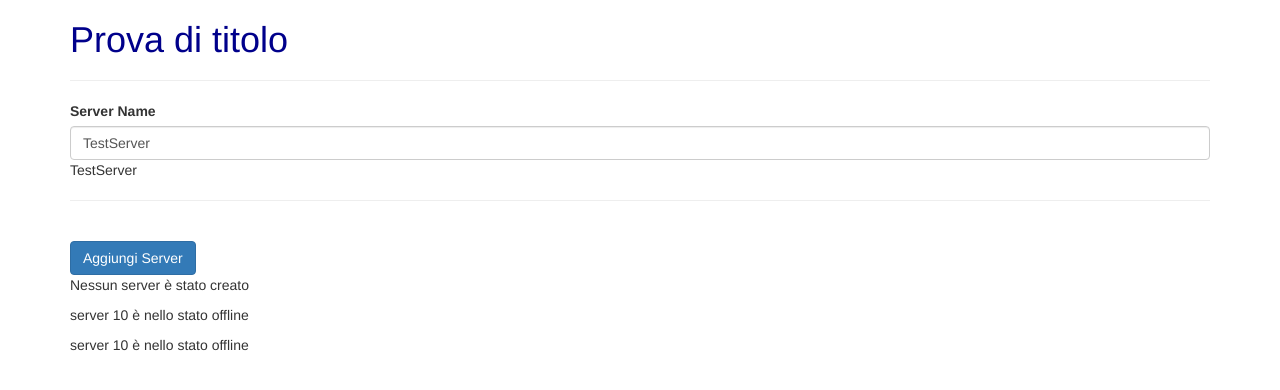
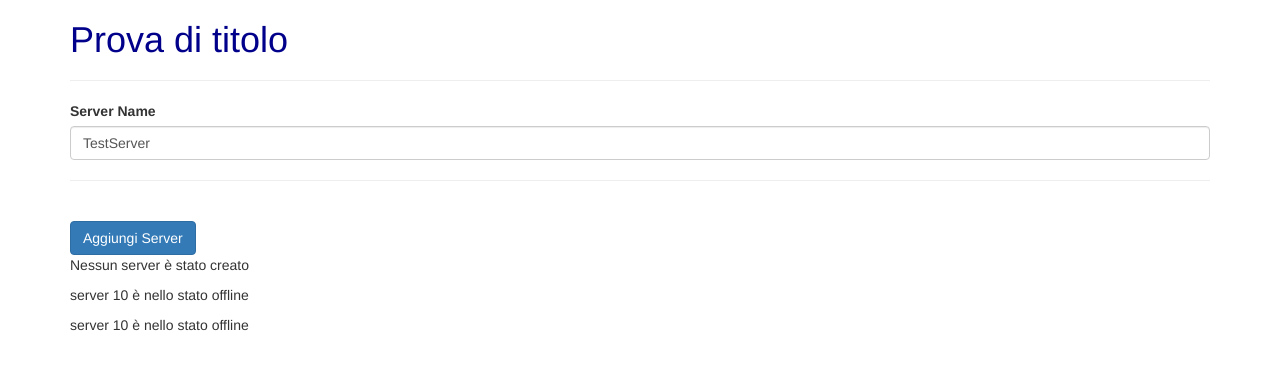
Before and after one commit to Valdorel/Angular, an Angular app in the folder my-first-project/: page / in a window 1280 px wide. Shown: the top 390 px of the page. Built offline with nearby package versions, Linux system fonts and the light colour scheme.

Commit message:
esempio di two-way-databinding

```diff
--- a/my-first-project/src/app/servers/servers.component.html
+++ b/my-first-project/src/app/servers/servers.component.html
@@ -10,7 +10,7 @@
 
 <input type="text" class="form-control" [(ngModel)]="serverName">
 
-<p>{{serverName}}</p>
+<!--<p>{{serverName}}</p>-->
 <hr><br>
 <button class="btn btn-primary" [disabled]="!allowNewServer" (click)="onCreateServer()" > Aggiungi Server</button>
 
--- a/my-first-project/src/app/servers/servers.component.ts
+++ b/my-first-project/src/app/servers/servers.component.ts
@@ -10,6 +10,8 @@ export class ServersComponent implements OnInit {
   allowNewServer = false;
   serverCreationStatus = "Nessun server è stato creato";
   serverName = 'TestServer';
+
+
   constructor() {
     setTimeout( () => {
       this.allowNewServer = true;
@@ -20,7 +22,7 @@ export class ServersComponent implements OnInit {
   }
 
   onCreateServer() {
-    this.serverCreationStatus = "Il server è stato creato";
+    this.serverCreationStatus = "Il server è stato creato! Si chiama "+this.serverName;
   }
 
   onUpdateServerName(event: any) {
```
